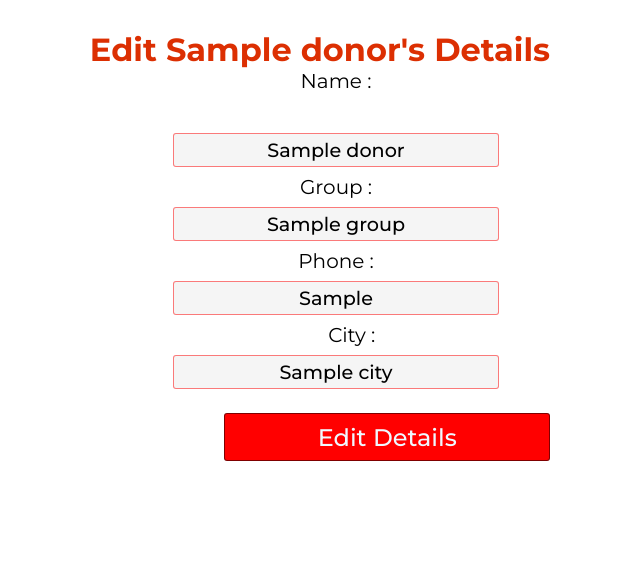
After one commit to priyam0x1/Life-Drop, a Node project: template views/edit.ejs in a window 1280 px wide. The commit adds this page. Shown: the top 583 px of the page, without its empty margins (320-960 px from the left). Run offline with Node 20 templates, Linux system fonts and the light colour scheme; the template is opened without the code that fills it: most values are stand-ins (such as "Sample title", 1, 10 or a date in 2020); some libraries are stand-ins or nearby versions.

Commit message:
Updated Version Of Life Drop

```diff
--- /dev/null
+++ b/app.js
@@ -0,0 +1,114 @@
+const { group } = require('console');
+const express = require('express');
+const app = express();
+const path = require('path');
+const { v4 : uuidv4 } = require('uuid');
+const methodOverride = require('method-override');
+
+app.use(methodOverride('_method'));
+app.use(express.urlencoded({extended : true}));
+app.use(express.static(path.join(__dirname, 'public')));
+
+app.set("view engine", 'ejs');
+app.set('views', path.join(__dirname, 'views'));
+
+const port = 3000;
+app.listen(port, ()=>{
+    console.log(`Listening your request on ${port}`);
+});
+
+let donors = [
+    {
+        id : uuidv4(),
+        name : "Priyam Pratim",
+        group : 'B+',
+        ph : '8723895806',
+        city : 'Nalbari'
+    },
+    {
+        id : uuidv4(),
+        name : "Hritisman Baishya",
+        group : 'A+',
+        ph : '6003046039',
+        city : 'Dhamdhama'
+    }
+];
+
+/* Home Page || Start */
+
+app.get('/home', (req, res) => {
+    res.render('home.ejs');
+});
+
+/* Home Page || Complete */
+/* About Page || Start */
+
+app.get('/home/about', (req, res) => {
+    res.render('about.ejs');
+});
+
+/* About Page || Complete */
+/* Registration Page || Start */
+
+app.get('/home/register', (req, res) => {
+    res.render('register.ejs', {donors});
+});
+
+/* Registration Page || Complete */
+/* Find Blood Page || Start */
+
+app.get('/home/find', (req, res) => {
+    res.render('find.ejs', {donors});
+});
+
+app.get('/home/find/register', (req, res) => {
+    res.render('register.ejs');
+});
+
+app.post('/home/find', (req, res) => {
+    let id = uuidv4();
+    let {name, group, ph, city} = req.body;
+    donors.push({id, name, group, ph, city});
+    res.redirect('/home/find');
+});
+
+/* Find Blood Page || Complete */
+/* See Datail Page || Start */
+
+app.get('/home/find/:id/detail', (req, res) => {
+    let {id} = req.params;
+    let donor = donors.find((d) => id === d.id);
+    res.render('detail.ejs', {donor});
+});
+
+/* See Datail Page || Complete */
+/*  Delete Request || Start */
+
+app.delete('/home/find/:id', (req, res) => {
+    let {id} = req.params;
+    donors = donors.filter((d) => id !== d.id);
+    res.redirect('/home/find');
+});
+
+/*  Delete Request || Complete */
+/*  Edit Page || Start */
+
+app.get('/home/find/:id/edit', (req, res) => {
+    let {id} = req.params;
+    let donor = donors.find((d) => id === d.id);
+    res.render('edit.ejs', {donor});
+});
+
+app.patch('/home/find/:id', (req, res) => {
+    let id = req.params.id;
+    let donor = donors.find((d) => id === d.id);
+    let newName = req.body.name;
+    let newGroup = req.body.group;
+    let newPhone = req.body.ph;
+    let newCity = req.body.city;
+    donor.name = newName;
+    donor.city = newCity;
+    donor.ph = newPhone;
+    donor.group = newGroup;
+    res.redirect('/home/find');
+});
--- /dev/null
+++ b/public/edit.css
@@ -0,0 +1,58 @@
+*{
+    margin: 0;
+    font-family: "Montserrat", sans-serif;
+    text-align: center;
+}
+
+.form{
+    height: 515px;
+    width: 30vw;
+    display: flex;
+    flex-direction: column;
+    padding-left: 29rem;
+}
+
+label{
+    font-size: 20px;
+    display: inline-block;
+}
+
+button{
+    margin-left: 5rem;
+
+}
+
+
+.form .input{
+    background-color: whitesmoke;
+    border-radius: 3px;
+    height: 30px;
+    width: 20rem;
+    border: 0.5px solid rgba(255, 0, 0, 0.5);
+    margin-top: 0.50rem;
+    margin-bottom: 0.50rem;
+    font-size: 1.20rem;
+    font-weight: 500;
+}
+
+.form .donor-name{
+    margin-top: 2.5rem;
+}
+
+.form #register{
+    background-color: red;
+    color: aliceblue;
+    border: 1px solid rgba(0, 0, 0, 0.5);
+    height: 3rem;
+    width: 20.40rem;
+    text-align: center;
+    border-radius: 3px;
+    font-size: 1.50rem;
+    font-weight: 500;
+    margin-top: 1rem;
+}
+
+h1{
+    color: #DC2F02;
+    padding-top: 30px;
+}
--- a/script.js
+++ /dev/null
@@ -1,5 +0,0 @@
-let donorBtn = document.querySelector('.donate-login');
-
-donorBtn.addEventListener('click', ()=>{
-    console.log("Donate Button was clicked");
-})
--- a/about.html
+++ b/views/about.ejs
@@ -8,7 +8,7 @@
     <link rel="preconnect" href="https://fonts.gstatic.com" crossorigin>
     <link href="https://fonts.googleapis.com/css2?family=Montserrat:ital,wght@0,100..900;1,100..900&display=swap" rel="stylesheet">
     <link rel="stylesheet" href="https://cdnjs.cloudflare.com/ajax/libs/font-awesome/7.0.1/css/all.min.css" integrity="sha512-2SwdPD6INVrV/lHTZbO2nodKhrnDdJK9/kg2XD1r9uGqPo1cUbujc+IYdlYdEErWNu69gVcYgdxlmVmzTWnetw==" crossorigin="anonymous" referrerpolicy="no-referrer" />
-    <link rel="stylesheet" href="about.css">
+    <link rel="stylesheet" href="/about.css">
 </head>
 <body>
     <div class="about-us-page">
--- /dev/null
+++ b/views/edit.ejs
@@ -0,0 +1,29 @@
+<!DOCTYPE html>
+<html lang="en">
+<head>
+    <meta charset="UTF-8">
+    <meta name="viewport" content="width=device-width, initial-scale=1.0">
+    <title>Edit <%=donor.name%>'s Details</title>
+    <link rel="preconnect" href="https://fonts.googleapis.com">
+    <link rel="preconnect" href="https://fonts.gstatic.com" crossorigin>
+    <link href="https://fonts.googleapis.com/css2?family=Montserrat:ital,wght@0,100..900;1,100..900&display=swap" rel="stylesheet">
+    <link rel="stylesheet" href="https://cdnjs.cloudflare.com/ajax/libs/font-awesome/7.0.1/css/all.min.css" integrity="sha512-2SwdPD6INVrV/lHTZbO2nodKhrnDdJK9/kg2XD1r9uGqPo1cUbujc+IYdlYdEErWNu69gVcYgdxlmVmzTWnetw==" crossorigin="anonymous" referrerpolicy="no-referrer" />
+    <link rel="stylesheet" href="/edit.css">
+</head>
+<body>
+    <h1>Edit <%=donor.name%>'s Details</h1>
+            <div class="form">
+                <form method="post" action="/home/find/<%=donor.id%>?_method=PATCH">
+                <label for="name">Name : </label>
+                <input type="text" id="name" class="donor-name input" value="<%=donor.name%>" name="name">
+                <label for="group">Group : </label>
+                <input type="text" id="group" class="blood-group input" value="<%=donor.group%>" name="group">
+                <label for="ph">Phone : </label>
+                <input type="text" id="ph" class="phone-no input" value="<%=donor.ph%>" name="ph">
+                <label for="city"><pre>      City :</pre></label>
+                <input type="text" id="city" class="city input" value="<%=donor.city%>" name="city">
+                <button type="submit" id="register">Edit Details</button>
+                </form>
+            </div>
+</body>
+</html>
```
Also changed, not shown: package.json (added, +19 -0 lines), public/detail.css (added, +38 -0 lines), public/find.css (renamed from find.css, +49 -4 lines), public/register.css (renamed from register.css, +18 -30 lines), register.js (deleted, +0 -46 lines), views/detail.ejs (added, +32 -0 lines), views/find.ejs (renamed from find.html, +33 -7 lines), views/home.ejs (renamed from index.html, +7 -7 lines), views/register.ejs (renamed from register.html, +21 -20 lines), README.md (deleted), public/about.css (renamed from about.css), public/style.css (renamed from style.css), 2 other files.
